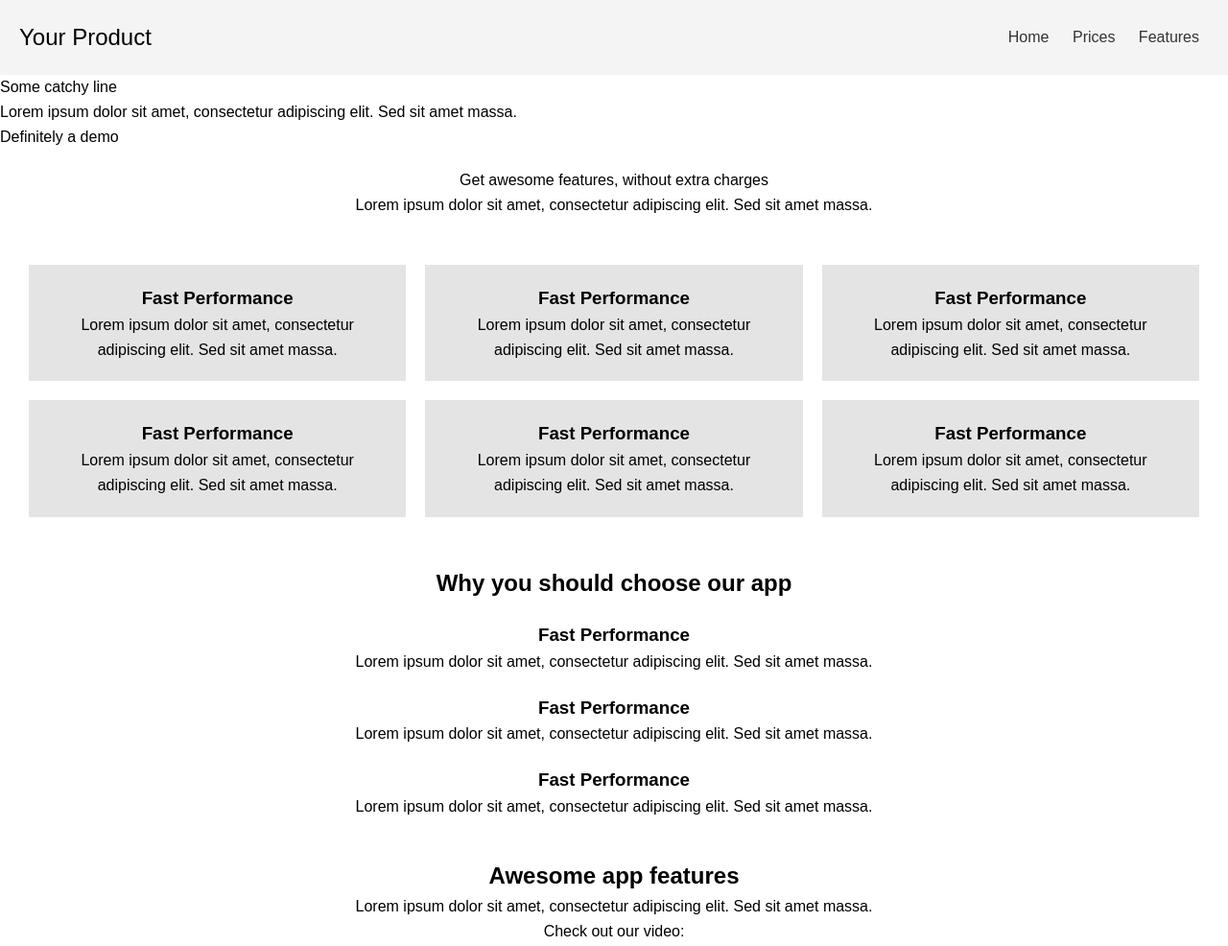
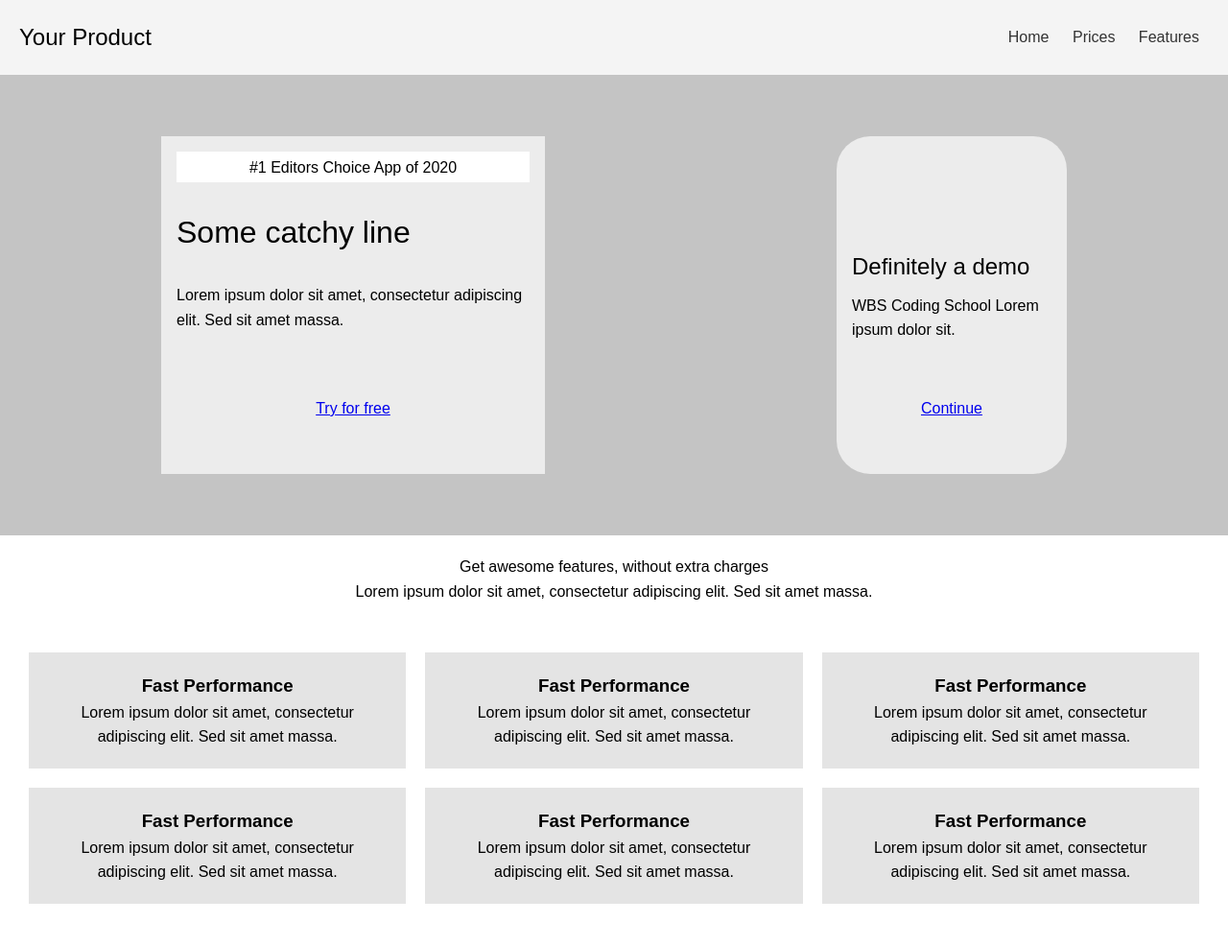
Before and after one commit to Lazerson-Design/Hamburger, a plain HTML site: page index.html in a window 1280 px wide. Shown: the top 986 px of the page at 96% size. Drawn offline with Linux system fonts and the light colour scheme.

Commit message:
herosectionV1

```diff
--- a/index.html
+++ b/index.html
@@ -17,16 +17,23 @@
       </nav>
     </header>
 
-    <hero class="hero">
-      <p>Some catchy line</p>
-      <p>
-        Lorem ipsum dolor sit amet, consectetur adipiscing elit. Sed sit amet
-        massa.
-      </p>
-      <p>Definitely a demo</p>
-    </hero>
-
     <!-- Main Section -->
+    <section class="hero">
+      <div class="hero1">
+        <p class="h1p1">#1 Editors Choice App of 2020</p>
+        <p class="h1p2">Some catchy line</p>
+        <p class="h1p3">
+          Lorem ipsum dolor sit amet, consectetur adipiscing elit. Sed sit amet
+          massa.
+        </p>
+        <a href="#" class="cta">Try for free</a>
+      </div>
+      <div class="hero2">
+        <p class="h2p1">Definitely a demo</p>
+        <p class="h2p2">WBS Coding School Lorem ipsum dolor sit.</p>
+        <a href="#" class="cta">Continue</a>
+      </div>
+    </section>
     <main class="main">
       <!-- Pricing Section -->
       <section class="features-intro">
--- a/style.css
+++ b/style.css
@@ -9,6 +9,94 @@
 body {
   font-family: Arial, sans-serif;
   line-height: 1.6;
+}
+
+/* Hero Section*/
+.hero {
+  display: flex;
+  justify-content: space-around; /* adds same space around boxes */
+  align-items: stretch; /* both boxes have same height */
+  background-color: #c4c4c4; /* Grey background */
+  padding: 4rem 1rem; /* Space around the content (top and bottom padding increased for spacing) */
+  box-sizing: border-box; /* Include padding in height calculation */
+}
+
+.hero1 {
+  display: flex;
+  flex-direction: column; /*arrange items in column*/
+  justify-content: space-between; /* Distribute space evenly between items */
+  background-color: #ececec;
+  padding: 1rem;
+  flex: 1; /*allow box to grow and shrink*/
+  margin: 0 1rem; /*space between hero1 and hero2*/
+  min-width: 15rem; /* Minimum width */
+  max-width: 25rem; /* Maximum width */
+  min-height: 12rem; /* Minimum height */
+  max-height: 22rem; /* Maximum height */
+}
+
+.h1p1 {
+  display: inline-block;
+  background-color: #fff;
+  padding: 0.2rem 0.5rem;
+  text-align: center;
+  white-space: nowrap;
+}
+
+.h1p2 {
+  font-size: xx-large;
+  white-space: nowrap;
+  /*margin-top: 2rem;*/
+}
+
+.h1p3 {
+  /*margin-bottom: 4rem;*/
+}
+
+.hero2 {
+  display: flex;
+  flex-direction: column; /*arrange items in column*/
+  justify-content: end; /* Distribute space evenly between items */
+  background-color: #ececec;
+  padding: 1rem;
+  border-radius: 35px;
+  flex: 1; /*allow box to grow and shrink*/
+  margin: 0 1rem; /*space between hero1 and hero2*/
+  min-width: 15rem; /* Minimum width */
+  max-width: 11rem; /* Maximum width */
+  min-height: 11rem; /* Minimum height */
+  max-height: 22rem; /* Maximum height */
+}
+
+.h2p1 {
+  margin-top: 10rem;
+  white-space: nowrap;
+  font-size: x-large;
+}
+
+.h2p2 {
+  margin-bottom: 1rem;
+  margin-top: 0.5rem;
+}
+
+/* Media Query for Smaller Screens */
+@media (max-width: 768px) {
+  .hero {
+    flex-direction: column; /* Stack boxes vertically */
+    align-items: center; /* Center boxes horizontally */
+  }
+
+  .hero1,
+  .hero2 {
+    width: 80%; /* Adjust width to fit on smaller screens */
+    max-width: none; /* Remove max-width constraint */
+    margin: 1rem 0; /* Add vertical margin to create space between stacked boxes */
+    min-height: 11rem; /* Adjust min-height for smaller screens if needed */
+    max-height: none; /* Remove max-height constraint */
+  }
+  .hero2 {
+    max-width: 25rem; /* Maximum width */
+  }
 }
 
 /* Header Styles */
```
